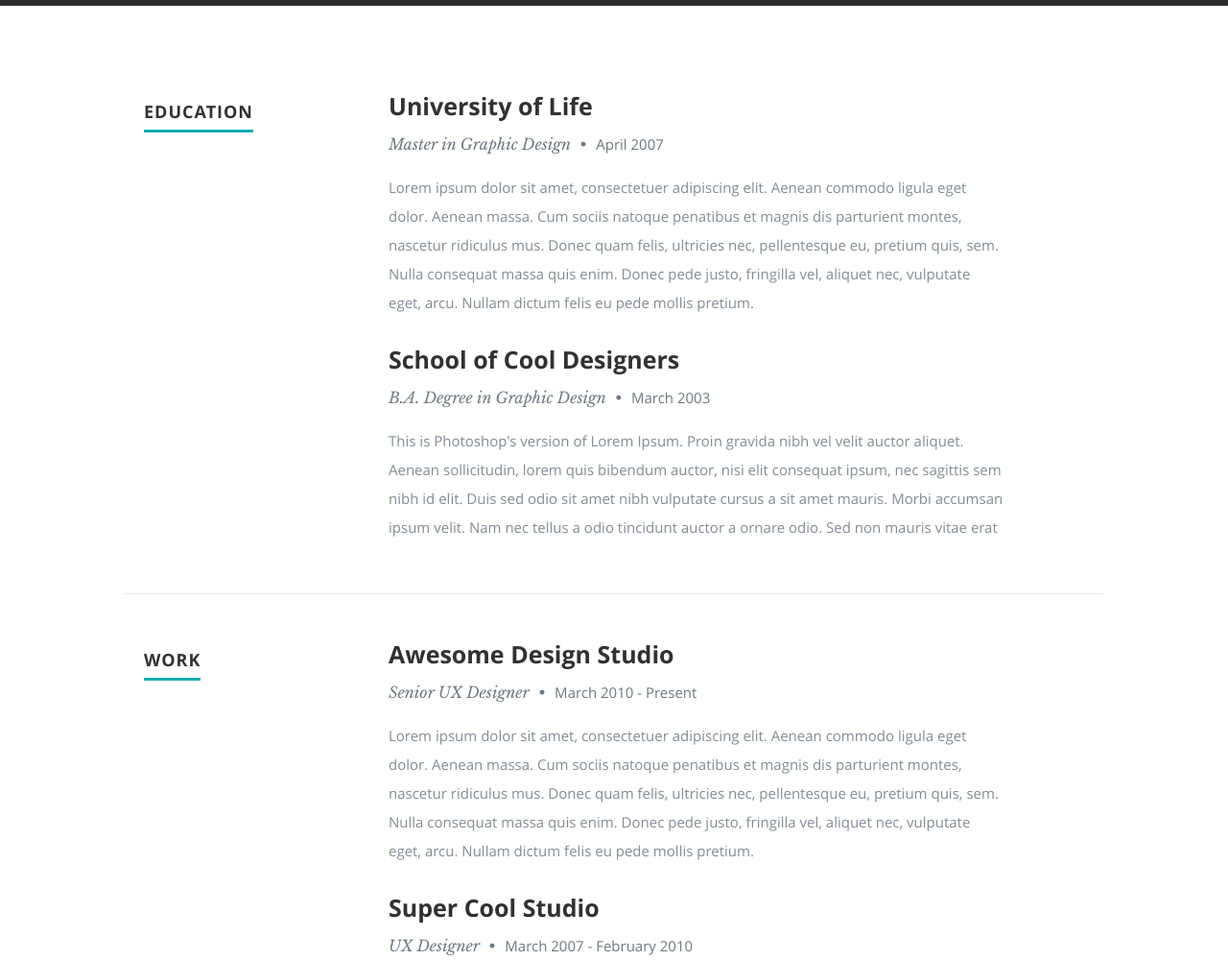
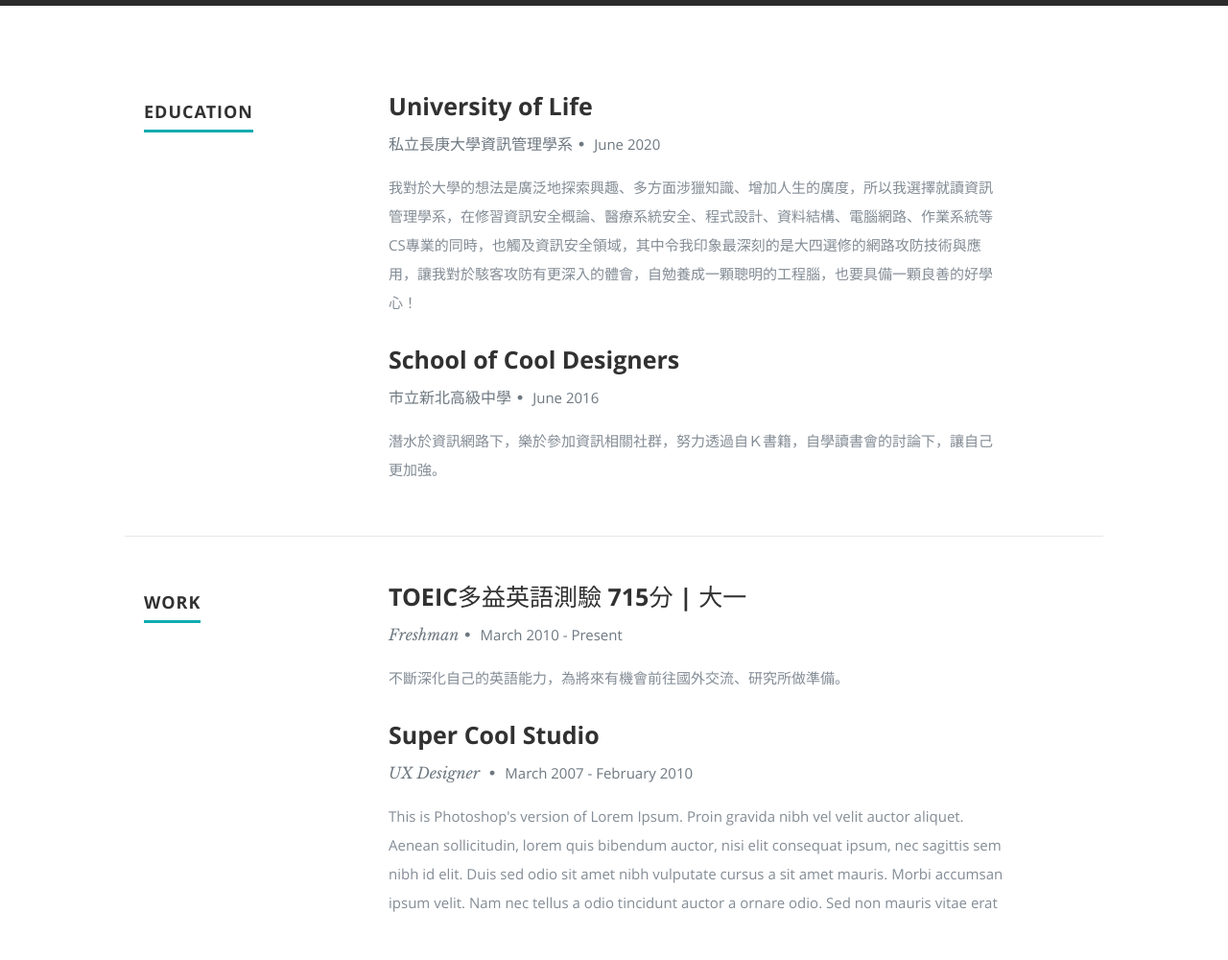
Before and after one commit to chengyi-chris/christopherli86.github.io, a plain HTML site: page index.html in a window 1280 px wide. Shown: the part 1340-2340 px from the top of the page at 96% size. Drawn offline with nearby package versions, Linux system fonts and the light colour scheme.

Commit message:
Index update(1)

```diff
--- a/index.html
+++ b/index.html
@@ -57,8 +57,8 @@
       <div class="row banner">
          <div class="banner-text">
             <h1 class="responsive-headline">I'm Christopher Lee.</h1>
-            <h3>I'm a college student from  <span>Chang Gung University</span>, <span>illustrator</span> and <span>webdesigner</span> creating awesome and
-            effective visual identities for companies of all sizes around the globe. Let's <a class="smoothscroll" href="#about">start scrolling</a>
+            <h3>I'm a college student from  <span>Chang Gung University</span>, <span>amateur hacker</span> and <span></span> researching CS realm and
+            skills around the globe. Let's <a class="smoothscroll" href="#about">start scrolling</a>
             and learn more <a class="smoothscroll" href="#about">about me</a>.</h3>
             <hr />
             <ul class="social">
@@ -147,13 +147,10 @@
                <div class="twelve columns">
 
                   <h3>University of Life</h3>
-                  <p class="info">Master in Graphic Design <span>&bull;</span> <em class="date">April 2007</em></p>
+                  <p class="info">私立長庚大學資訊管理學系<span>&bull;</span> <em class="date">June 2020</em></p>
 
                   <p>
-                  Lorem ipsum dolor sit amet, consectetuer adipiscing elit. Aenean commodo ligula eget dolor. Aenean massa.
-                  Cum sociis natoque penatibus et magnis dis parturient montes, nascetur ridiculus mus. Donec quam felis,
-                  ultricies nec, pellentesque eu, pretium quis, sem. Nulla consequat massa quis enim.
-                  Donec pede justo, fringilla vel, aliquet nec, vulputate eget, arcu. Nullam dictum felis eu pede mollis pretium.
+                 我對於大學的想法是廣泛地探索興趣、多方面涉獵知識、增加人生的廣度，所以我選擇就讀資訊管理學系，在修習資訊安全概論、醫療系統安全、程式設計、資料結構、電腦網路、作業系統等CS專業的同時，也觸及資訊安全領域，其中令我印象最深刻的是大四選修的網路攻防技術與應用，讓我對於駭客攻防有更深入的體會，自勉養成一顆聰明的工程腦，也要具備一顆良善的好學心！
                   </p>
 
                </div>
@@ -165,13 +162,10 @@
                <div class="twelve columns">
 
                   <h3>School of Cool Designers</h3>
-                  <p class="info">B.A. Degree in Graphic Design <span>&bull;</span> <em class="date">March 2003</em></p>
+                  <p class="info">市立新北高級中學<span>&bull;</span> <em class="date">June 2016</em></p>
 
                   <p>
-                  This is Photoshop's version  of Lorem Ipsum. Proin gravida nibh vel velit auctor aliquet.
-                  Aenean sollicitudin, lorem quis bibendum auctor, nisi elit consequat ipsum, nec sagittis sem
-                  nibh id elit. Duis sed odio sit amet nibh vulputate cursus a sit amet mauris. Morbi accumsan
-                  ipsum velit. Nam nec tellus a odio tincidunt auctor a ornare odio. Sed non  mauris vitae erat
+                  潛水於資訊網路下，樂於參加資訊相關社群，努力透過自Ｋ書籍，自學讀書會的討論下，讓自己更加強。
                   </p>
 
                </div>
@@ -197,14 +191,13 @@
 
                <div class="twelve columns">
 
-                  <h3>Awesome Design Studio</h3>
-                  <p class="info">Senior UX Designer <span>&bull;</span> <em class="date">March 2010 - Present</em></p>
+                  <h3>
+                  TOEIC多益英語測驗 715分 | 大一
+                  </h3>
+                  <p class="info">Freshman<span>&bull;</span> <em class="date">March 2010 - Present</em></p>
 
-                  <p>
-                  Lorem ipsum dolor sit amet, consectetuer adipiscing elit. Aenean commodo ligula eget dolor. Aenean massa.
-                  Cum sociis natoque penatibus et magnis dis parturient montes, nascetur ridiculus mus. Donec quam felis,
-                  ultricies nec, pellentesque eu, pretium quis, sem. Nulla consequat massa quis enim.
-                  Donec pede justo, fringilla vel, aliquet nec, vulputate eget, arcu. Nullam dictum felis eu pede mollis pretium.
+                     <p>
+                    不斷深化自己的英語能力，為將來有機會前往國外交流、研究所做準備。
                   </p>
 
                </div>
@@ -253,12 +246,11 @@
 				<div class="bars">
 
 				   <ul class="skills">
-					   <li><span class="bar-expand photoshop"></span><em>Photoshop</em></li>
-                  <li><span class="bar-expand illustrator"></span><em>Illustrator</em></li>
-						<li><span class="bar-expand wordpress"></span><em>Wordpress</em></li>
-						<li><span class="bar-expand css"></span><em>CSS</em></li>
-						<li><span class="bar-expand html5"></span><em>HTML5</em></li>
-                  <li><span class="bar-expand jquery"></span><em>jQuery</em></li>
+					   <li><span class="bar-expand Java"></span><em>Java/Python</em></li>
+                  <li><span class="bar-expand illustrator"></span><em>Photoshop</em></li>
+						<li><span class="bar-expand wordpress"></span><em>Office</em></li>
+						<li><span class="bar-expand css"></span><em>Curiosity</em></li>
+						<li><span class="bar-expand html5"></span><em>Execution</em></li>
 					</ul>
 
 				</div><!-- end skill-bars -->
```
